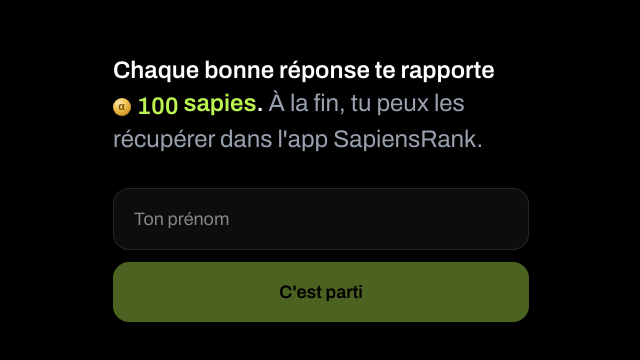
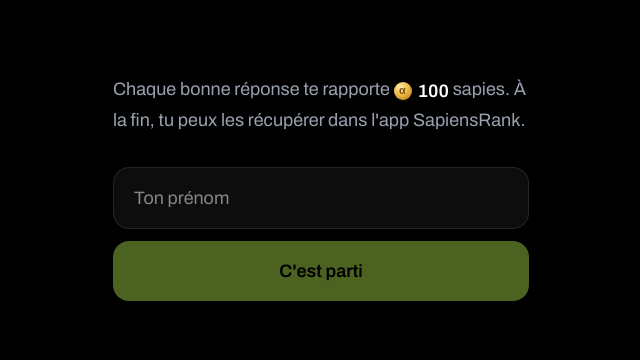
Before and after one commit to cfoltran/sapiensrank-www, a Next.js app: page /fr/quiz in a window 1280 px wide. Shown: the part 212-572 px from the top of the page, without its empty margins (319-959 px from the left). Built offline with nearby package versions, Linux system fonts and the light colour scheme.

Commit message:
Chnge quiz title

```diff
--- a/app/quiz/Quiz.tsx
+++ b/app/quiz/Quiz.tsx
@@ -105,9 +105,9 @@
 
   return (
     <div className="flex flex-col gap-8">
-      <p className="text-2xl font-semibold leading-snug">
-        Chaque bonne réponse te rapporte <span className="text-lime-300"><Sapies value={100}/> sapies</span>.{" "}
-        <span className="text-gray-400 font-normal">À la fin, tu peux les récupérer dans l&apos;app SapiensRank.</span>
+      <p className="text-gray-400 text-lg leading-relaxed">
+        Chaque bonne réponse te rapporte <span className="text-white"><Sapies value={100}/> </span>sapies.
+        À la fin, tu peux les récupérer dans l&apos;app SapiensRank.
       </p>
       <form
         className="flex flex-col gap-3"
```
